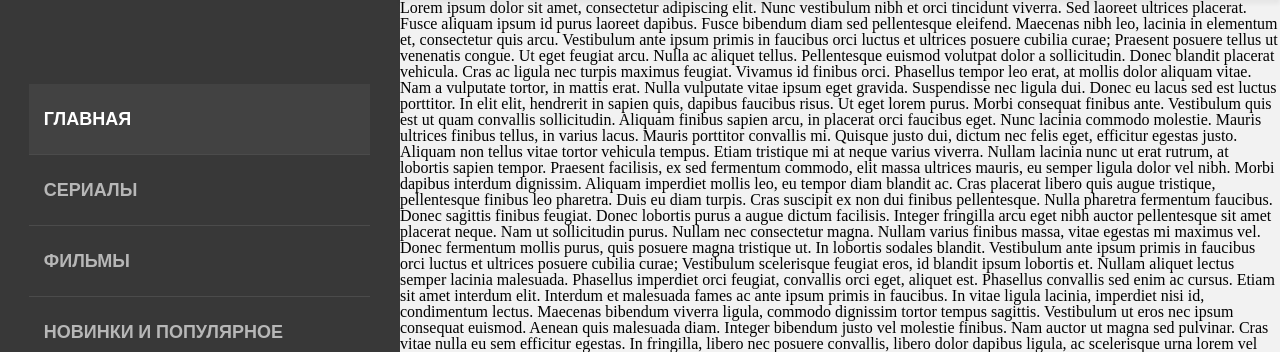
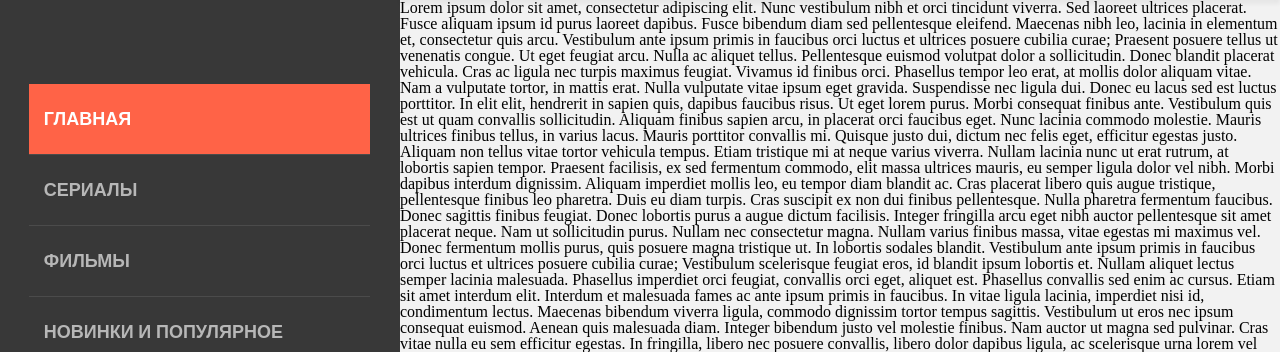
Before and after one commit to neckita39/dev.bx, a PHP site: page / in a window 1280 px wide, while the restyled element is pressed. Shown: the part 86-438 px from the top of the page. Run offline with PHP 8.4, Linux system fonts and the light colour scheme.

Commit message:
Добавил описание класса menu-item--active

```diff
--- a/style.css
+++ b/style.css
@@ -54,3 +54,6 @@
 	color: #FFFFFF;
 	background: rgba(255, 255, 255, 0.05);
 }
+.menu-item--active a:active{
+	background: tomato;
+}
```
